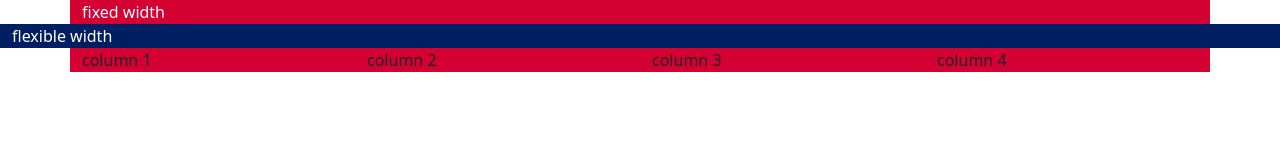
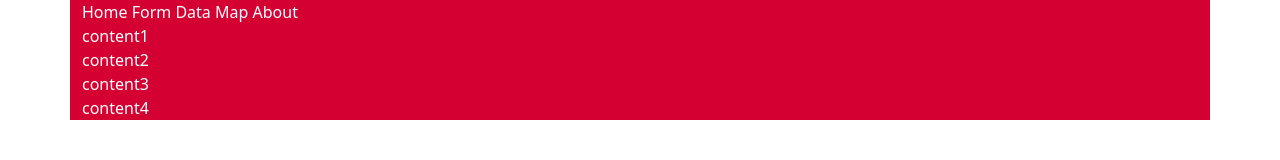
Before and after one commit to realBigpac/IT202-Spring2021-project1, a plain HTML site: page index.html in a window 1280 px wide. Drawn offline with nearby package versions, Linux system fonts and the light colour scheme.

Commit message:
added some content to the page

```diff
--- a/index.html
+++ b/index.html
@@ -18,19 +18,19 @@
     </style>
   </head>
   <body>
-    <div class="container text-white">
-     fixed width
+    <div id="nav" class="container text-white">
+      <a>Home</a>
+      <a>Form</a>
+      <a>Data</a>
+      <a>Map</a>
+      <a>About</a>
     </div>
-    <div class="container-fluid text-white">
-      flexible width
-    </div>
-    <div class="container">
-      <div class="row">
-        <div class="col">column 1</div>
-        <div class="col">column 2</div>
-        <div class="col">column 3</div>
-        <div class="col">column 4</div>
-      </div>
+    <div id="content" class="container text-white">
+      <div id="Home">content1</div>
+      <div id="Form">content2</div>
+      <div id="Data">content3</div>
+      <div id="Map">content4</div>
+      <div id="About"><content5/div>
     </div>
   </body>
 </html>
```
